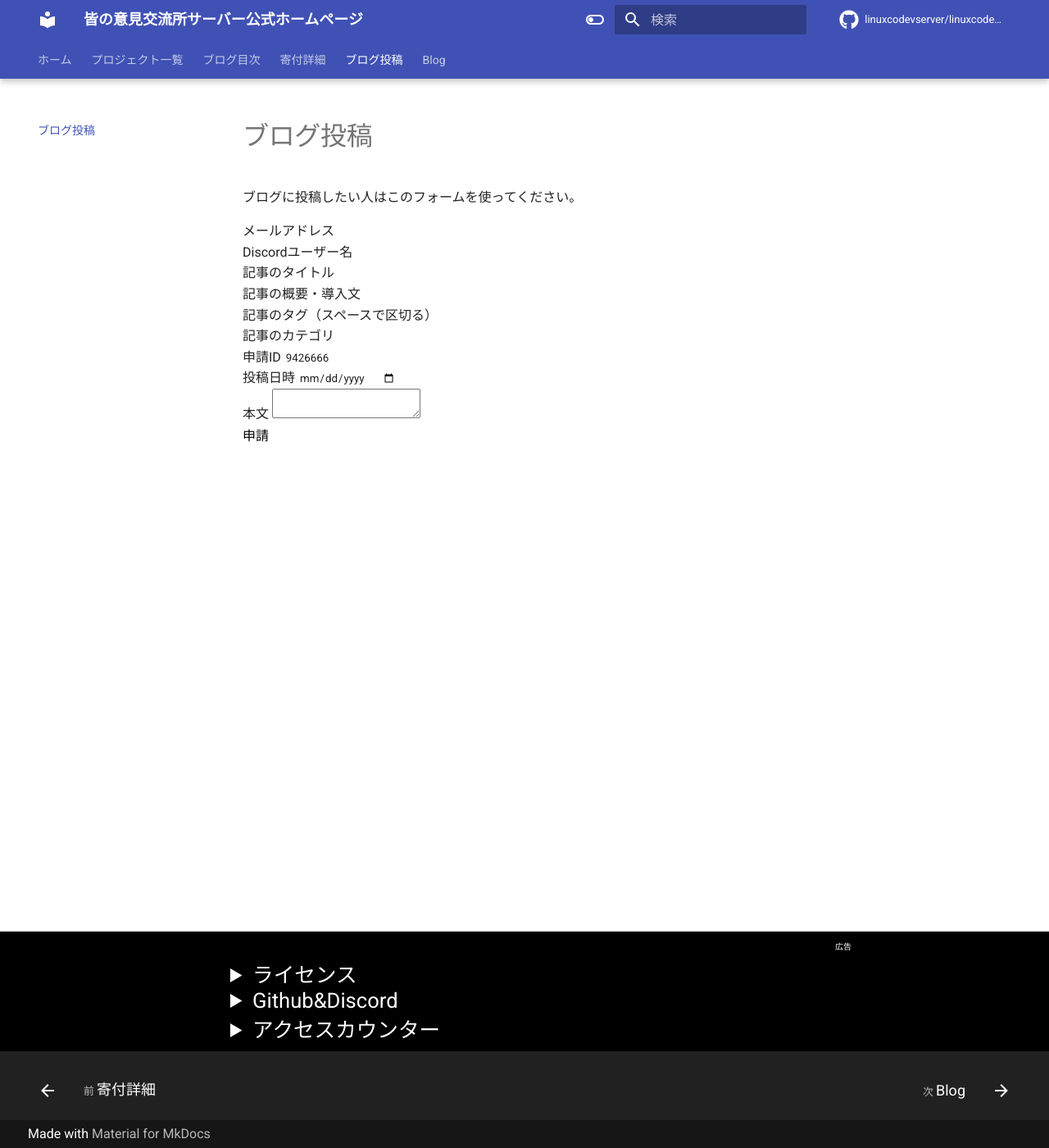
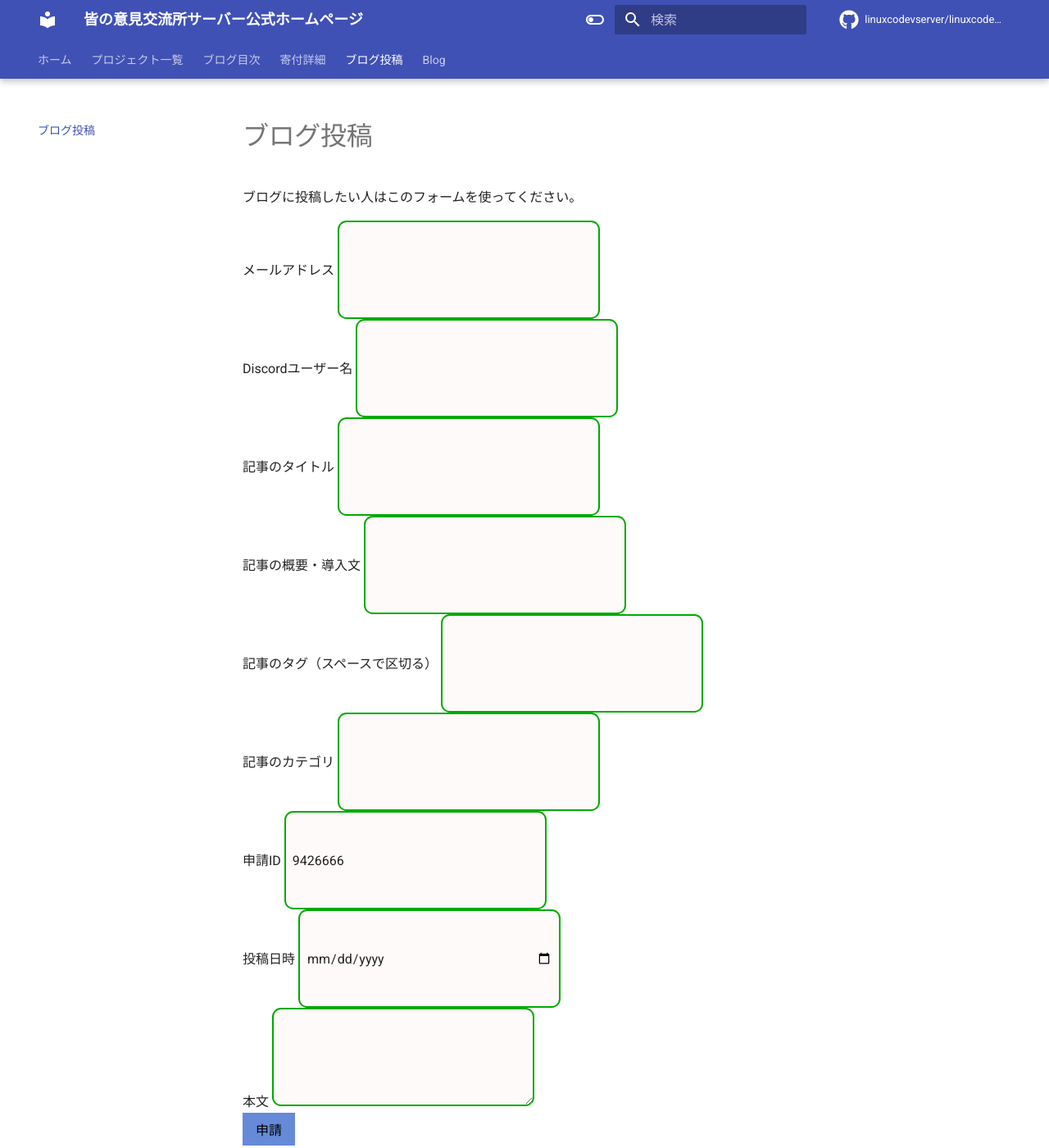
Before and after one commit to linuxcodevserver/linuxcodevserver.github.io, an MkDocs documentation site: the page built from docs/write.md, in a window 1280 px wide and 1400 px high. Shown: the whole window at 82% size. Built offline with MkDocs 1.6.1 and Material for MkDocs 9.7.7, drawn with Linux system fonts in a browser that asks for light colours; comment, search, counter and statistics services are not loaded.

Commit message:
[add] CSS追加

```diff
--- a/docs/write.md
+++ b/docs/write.md
@@ -1,35 +1,61 @@
 ---
 title: ブログ投稿
 ---
+<style>
+    .textlines {
+    border: 2px solid #0a0;  /* 枠線 */
+    border-radius: 0.67em;   /* 角丸 */
+    padding: 0.5em;          /* 内側の余白量 */
+    background-color: snow;  /* 背景色 */
+    width: 20em;             /* 横幅 */
+    height: 120px;           /* 高さ */
+    font-size: 1em;          /* 文字サイズ */
+    line-height: 1.2;        /* 行の高さ */
+    }
+    .submitbutton {
+        padding: 0.5em 1em;
+        text-decoration: none;
+        background: #668ad8;
+        color: #FFF
+        border-bottom: solid 4px #627295
+        border-radius: 3px;
+    }
+    .submitbutton:active {
+        -webkit-transform: translateY(4px;)
+        transform: translateY(4px;)
+        box-shadow: 0 0 1px rgba(0, 0, 0, 0.2);
+        border-bottom: none;
+    }
+</style>
 ブログに投稿したい人はこのフォームを使ってください。<br>
 <form action="https://formspree.io/f/xnqllyaw" method="POST">
   <label>
     メールアドレス
-    <input type="email" name="_replyto">
+    <input type="email" name="_replyto" class="textlines"></input>
   </label><br>
   <label>
     Discordユーザー名
-    <input type="text" name="discordusername"></input>
+    <input type="text" name="discordusername" class="textlines"></input>
   </label><br>
   <label>
     記事のタイトル
-    <input type="text" name="title"></input>
+    <input type="text" name="title" class="textlines"></input>
   </label><br>
   <label>
     記事の概要・導入文
-    <input type="text" name="description">
+    <input type="text" name="description" class="textlines"></input>
   </label><br>
   <label>
     記事のタグ（スペースで区切る）
-    <input type="text" name="tags">
+    <input type="text" name="tags" class="textlines"></input>
   </label><br>
   <label>
     記事のカテゴリ
-    <input type="text" name="categories">
+    <input type="text" name="categories" class="textlines"></input>
   </label><br>
   <label>
     申請ID
-    <input type="number" id="contentid" name="contentid" readonly>
+    <input type="number" id="contentid" name="contentid" class="textlines" readonly></input>
     <script>
       var contentid = Math.floor( Math.random() * (9999999 + 1 - 1000000) ) + 1000000 ;
       document.getElementById("contentid").setAttribute('value', contentid)
@@ -37,12 +63,12 @@ title: ブログ投稿
   </label><br>
   <label>
     投稿日時
-    <input type="date" name="date"></input>
+    <input type="date" name="date" class="textlines"></input>
   </label><br>
   <label>
     本文
-    <textarea name="main"></textarea>
+    <textarea name="main" class="textlines"></textarea>
   </label><br>
   <!-- your other form fields go here -->
-  <button type="submit">申請</button>
+  <button type="submit" class="submitbutton">申請</button>
 </form>
```
